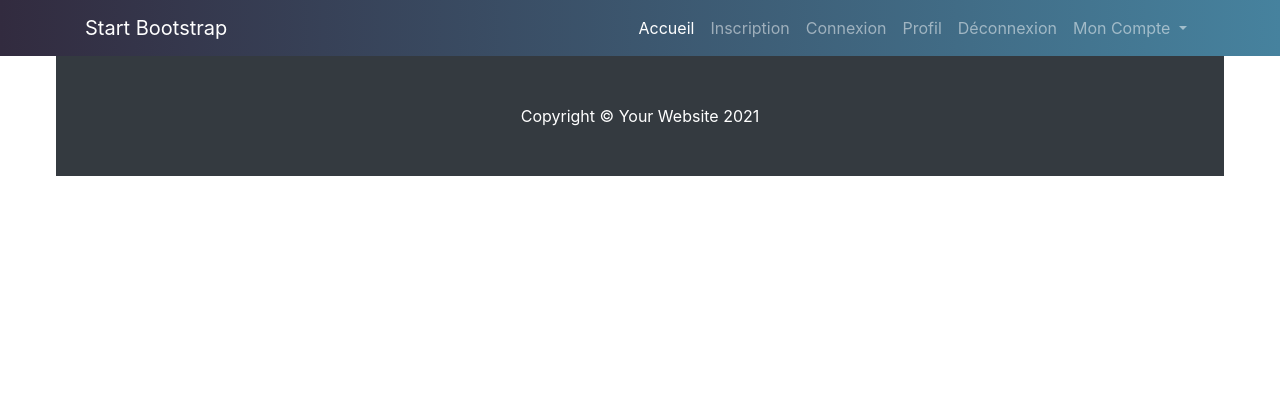
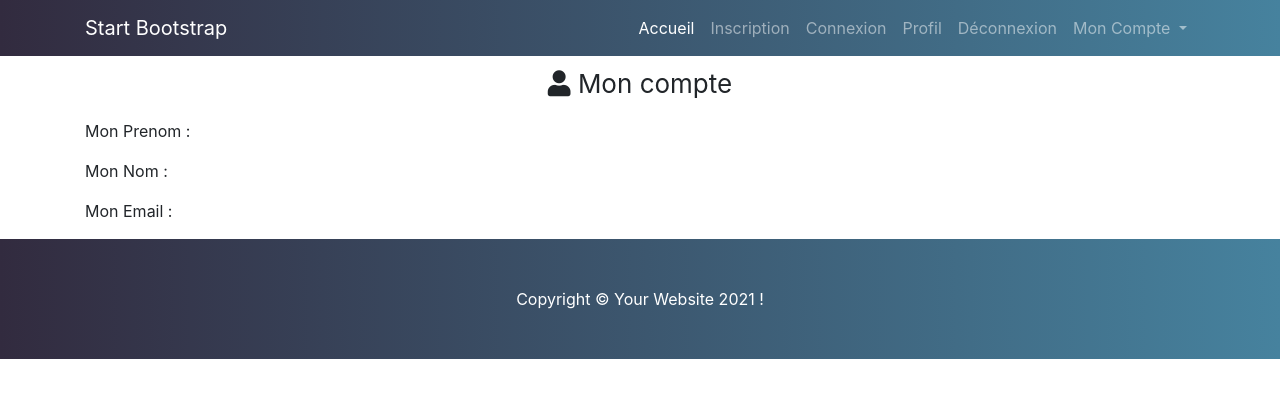
Before and after one commit to Regliss/Challenge48h, a Symfony app: template templates/user/profil.html.twig in a window 1280 px wide. Shown: the top 398 px of the page. Run offline with Twig, Linux system fonts and the light colour scheme; the template is opened without the code that fills it, so the values that code supplies are empty; some libraries are stand-ins or nearby versions.

Commit message:
styleUser

```diff
--- a/public/css/style.css
+++ b/public/css/style.css
@@ -1,13 +1,15 @@
 #header{
+    margin-bottom: 2rem;
     background: linear-gradient(to right, rgb(50, 43, 63) , #46829e);
+
 }
 
-/* Page Login */
+                                                /* Page Login */
 
 .container_login{
     border: 1px rgb(49, 49, 49) solid;
     margin: 5rem auto;
-    padding: 1rem;
+    padding: 2rem;
 }
 
 .block_title_login{
@@ -32,3 +34,20 @@
     border: 2px #46829e solid;
     box-shadow: 10px 5px 5px #46829e ;
 }
+
+                                                /* Page Inscription */
+
+                                                /* Page Profil */
+
+.title_profil{
+    text-align: center;
+    font-size: 26px;
+}
+                                                /* Page Footer */
+
+#try{
+    background: linear-gradient(to right, rgb(50, 43, 63) , #46829e);
+    width: 100%;
+    bottom: 0;
+    position: relative;
+}
--- a/templates/base.html.twig
+++ b/templates/base.html.twig
@@ -5,7 +5,7 @@
 
   <meta charset="utf-8">
   <meta name="viewport" content="width=device-width, initial-scale=1, shrink-to-fit=no">
-  <meta name="description" content="">
+  <meta name="description" content="Challenge 48h">
   <meta name="author" content="">
 
   <title>Mon Blog {% block title %}{% endblock %}</title>
@@ -13,13 +13,14 @@
   <!-- Bootstrap core CSS -->
     <link rel="stylesheet" href="https://stackpath.bootstrapcdn.com/bootstrap/4.3.1/css/bootstrap.min.css" integrity="sha384-ggOyR0iXCbMQv3Xipma34MD+dH/1fQ784/j6cY/iJTQUOhcWr7x9JvoRxT2MZw1T" crossorigin="anonymous">
     <link rel="stylesheet" href="/css/style.css">
+    <link rel="stylesheet" href="https://use.fontawesome.com/releases/v5.15.2/css/all.css" integrity="sha384-vSIIfh2YWi9wW0r9iZe7RJPrKwp6bG+s9QZMoITbCckVJqGCCRhc+ccxNcdpHuYu" crossorigin="anonymous">
 
     <style>
         *{
             margin: 0px;
         }
         body{
-            padding: 56px;
+            padding-top: 4rem;
         }
     </style>
 
@@ -89,17 +90,17 @@
     </div>
   <!-- /.container -->
   <!-- Footer -->
-  <footer class="py-5 bg-dark">
+  <footer class="py-5 bg-dark " id="try">
     <div class="container">
-      <p class="m-0 text-center text-white">Copyright &copy; Your Website 2021</p>
+      <p class="m-0 text-center text-white">Copyright &copy; Your Website 2021 !</p>
     </div>
     <!-- /.container -->
   </footer>
 
   <!-- Bootstrap core JavaScript -->
-  <script src="https://code.jquery.com/jquery-3.3.1.slim.min.js" integrity="sha384-q8i/X+965DzO0rT7abK41JStQIAqVgRVzpbzo5smXKp4YfRvH+8abtTE1Pi6jizo" crossorigin="anonymous"></script>
-<script src="https://cdnjs.cloudflare.com/ajax/libs/popper.js/1.14.7/umd/popper.min.js" integrity="sha384-UO2eT0CpHqdSJQ6hJty5KVphtPhzWj9WO1clHTMGa3JDZwrnQq4sF86dIHNDz0W1" crossorigin="anonymous"></script>
-<script src="https://stackpath.bootstrapcdn.com/bootstrap/4.3.1/js/bootstrap.min.js" integrity="sha384-JjSmVgyd0p3pXB1rRibZUAYoIIy6OrQ6VrjIEaFf/nJGzIxFDsf4x0xIM+B07jRM" crossorigin="anonymous"></script>
+    <script src="https://code.jquery.com/jquery-3.3.1.slim.min.js" integrity="sha384-q8i/X+965DzO0rT7abK41JStQIAqVgRVzpbzo5smXKp4YfRvH+8abtTE1Pi6jizo" crossorigin="anonymous"></script>
+    <script src="https://cdnjs.cloudflare.com/ajax/libs/popper.js/1.14.7/umd/popper.min.js" integrity="sha384-UO2eT0CpHqdSJQ6hJty5KVphtPhzWj9WO1clHTMGa3JDZwrnQq4sF86dIHNDz0W1" crossorigin="anonymous"></script>
+    <script src="https://stackpath.bootstrapcdn.com/bootstrap/4.3.1/js/bootstrap.min.js" integrity="sha384-JjSmVgyd0p3pXB1rRibZUAYoIIy6OrQ6VrjIEaFf/nJGzIxFDsf4x0xIM+B07jRM" crossorigin="anonymous"></script>
 
   {% block Javascript %}{% endblock %}
 
--- a/templates/user/login.html.twig
+++ b/templates/user/login.html.twig
@@ -25,6 +25,9 @@
             </div>
 
         </form>
+
+        <p>Vous n'avez pas de compte ? <a href="{{  path('register') }}">Inscrivez-vous !<a/></p>
+
     </section>
 
 {% endblock %}
--- a/templates/user/profil.html.twig
+++ b/templates/user/profil.html.twig
@@ -2,4 +2,16 @@
 
 {% block content %}
 
+    <section class="container_profil">
+        <div class="title_profil">
+            <p><i class="fas fa-user"></i> Mon compte</p>
+        </div>
+        <div class="info_profil">
+        <p>Mon Prenom :</p>
+        <p>Mon Nom :</p>
+        <p>Mon Email :</p>
+
+        </div>
+    </section>
+
 {% endblock %}
```
Also changed, not shown: templates/user/register.html.twig (+12 -1 lines).
